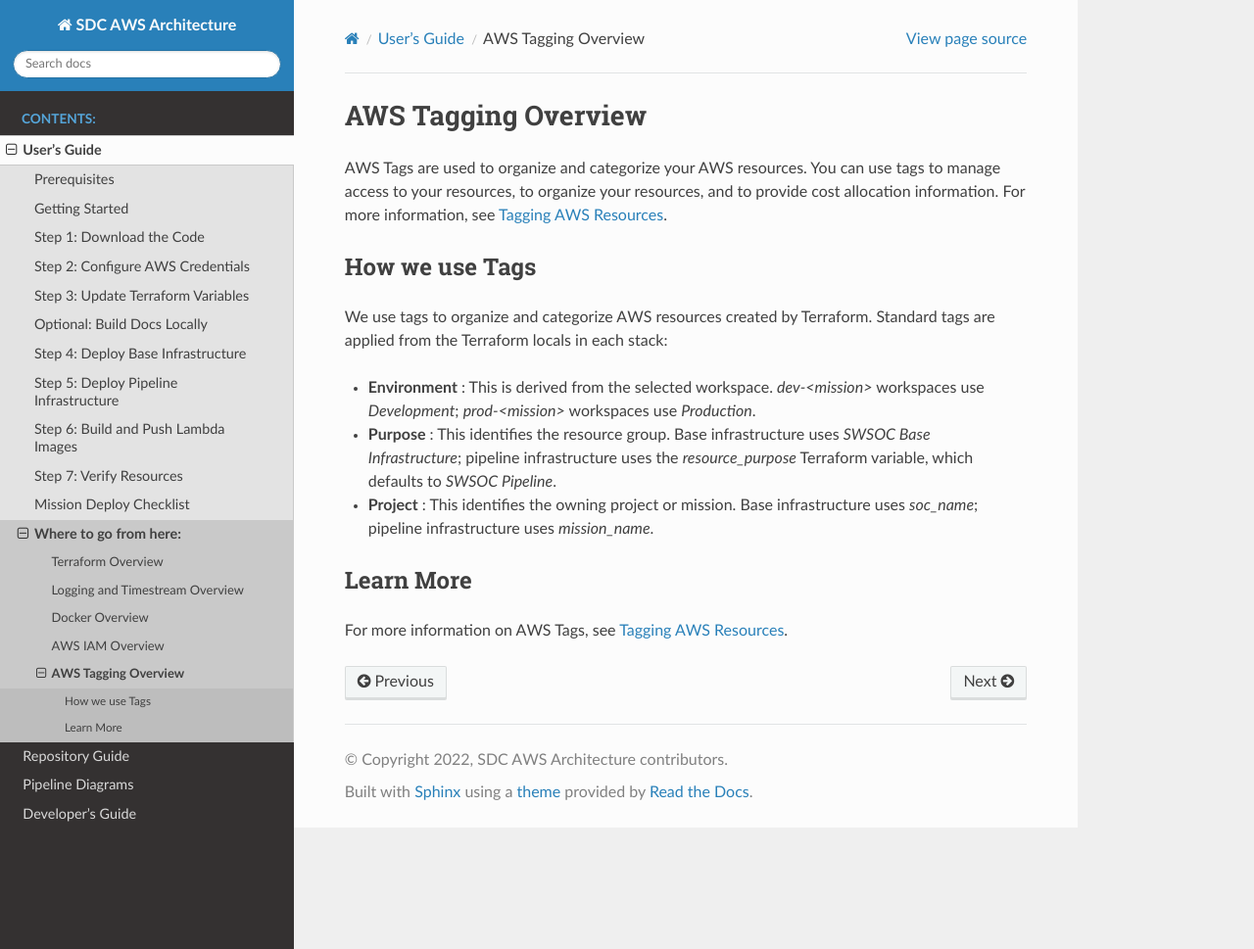
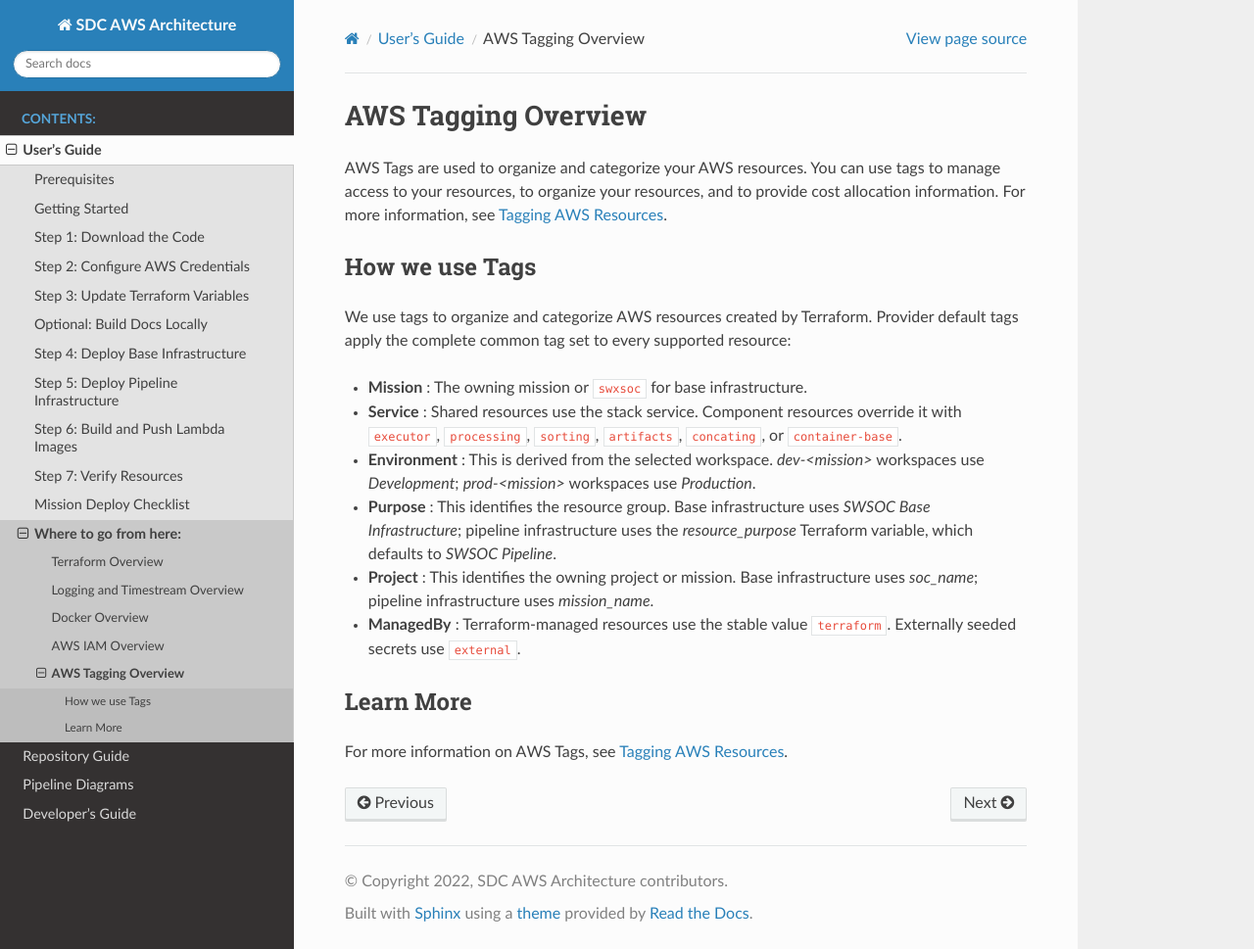
Before and after one commit to swxsoc/sdc_aws_architecture, a Sphinx documentation site: the page built from docs/user-guide/aws-tag-overview.rst, in a window 1280 px wide and 969 px high. Shown: the whole window at 98% size. Built offline with Sphinx 7.4.7 and the Read the Docs theme 3.1.0, drawn with Linux system fonts in a browser that asks for light colours.

```diff
--- a/docs/user-guide/aws-tag-overview.rst
+++ b/docs/user-guide/aws-tag-overview.rst
@@ -6,7 +6,15 @@ AWS Tags are used to organize and categorize your AWS resources. You can use tag
 
 How we use Tags
 ---------------
-We use tags to organize and categorize AWS resources created by Terraform. Standard tags are applied from the Terraform locals in each stack:
+We use tags to organize and categorize AWS resources created by Terraform.
+Provider default tags apply the complete common tag set to every supported
+resource:
+
+- **Mission** : The owning mission or ``swxsoc`` for base infrastructure.
+
+- **Service** : Shared resources use the stack service. Component resources
+  override it with ``executor``, ``processing``, ``sorting``, ``artifacts``,
+  ``concating``, or ``container-base``.
 
 - **Environment** : This is derived from the selected workspace. `dev-<mission>` workspaces use `Development`; `prod-<mission>` workspaces use `Production`.
 
@@ -14,6 +22,9 @@ We use tags to organize and categorize AWS resources created by Terraform. Stand
 
 - **Project** : This identifies the owning project or mission. Base infrastructure uses `soc_name`; pipeline infrastructure uses `mission_name`.
 
+- **ManagedBy** : Terraform-managed resources use the stable value
+  ``terraform``. Externally seeded secrets use ``external``.
+
 Learn More
 ----------
 For more information on AWS Tags, see `Tagging AWS Resources <http://docs.aws.amazon.com/AWSEC2/latest/UserGuide/Using_Tags.html>`__.
--- a/docs/user-guide/terraform-overview.rst
+++ b/docs/user-guide/terraform-overview.rst
@@ -13,6 +13,10 @@ Pipeline infrastructure uses workspaces for environments and missions, for examp
 
 * `dev-<mission>`
 * `prod-<mission>`
+
+The pipeline root refuses to plan in the ``default`` workspace. That workspace
+is reserved for base infrastructure; always select an explicit mission and
+environment before planning.
 
 Common Commands
 ---------------
@@ -105,6 +109,8 @@ AWS Secrets Manager cannot rename a secret. A Terraform name change therefore
 plans a replacement. Before applying a migration, create or copy externally
 managed values at the new path, verify IAM access, and update every consumer.
 Do not store secret values in Terraform variable files or version control.
+Managed secrets use a 30-day recovery window and create-before-destroy, but
+those safeguards do not populate externally managed values at a new path.
 
 Mattermost Notifications
 ------------------------
```
Also changed, not shown: README.md (+14 -6 lines), 13 other files.
